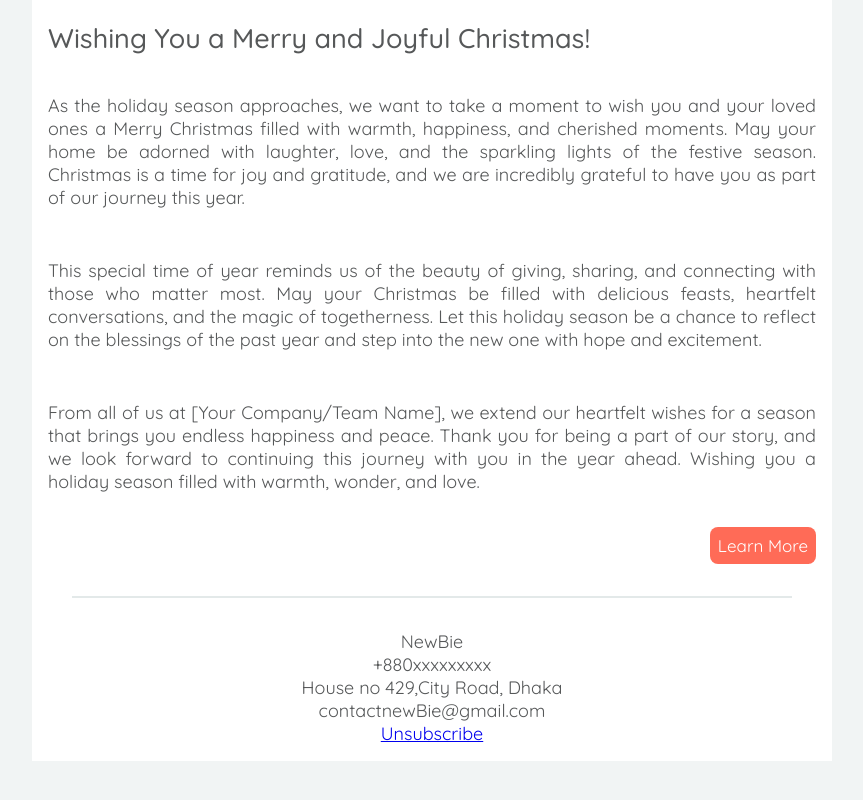
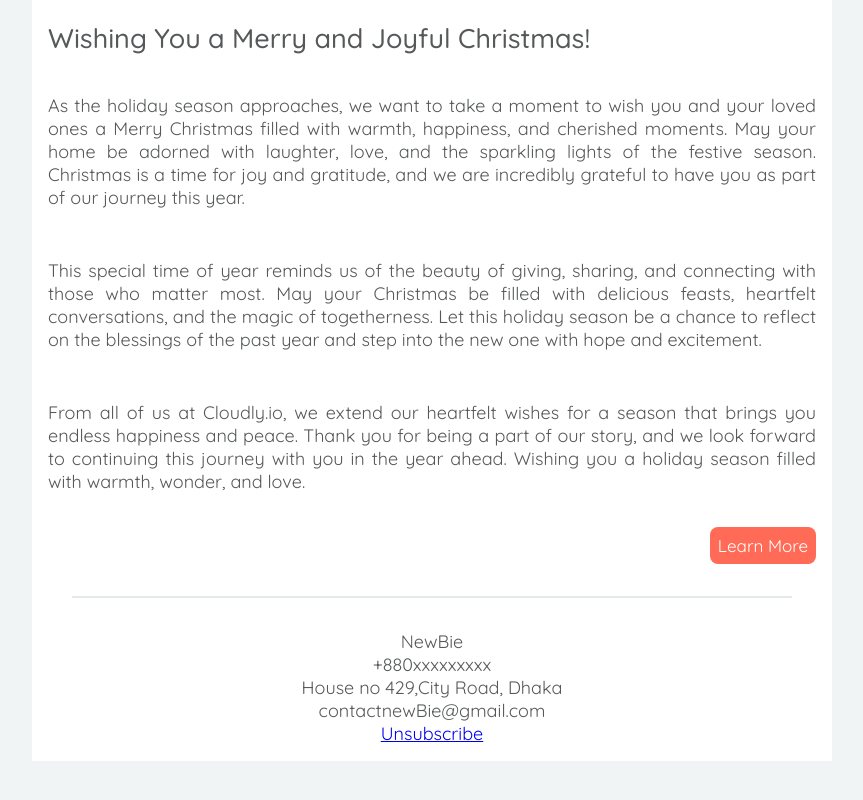
Before and after one commit to tusher1612/Email-Template, a plain HTML site: page index.html in a window 1280 px wide. Shown: the part 648-1448 px from the top of the page, without its empty margins (208-1071 px from the left). Drawn offline with Linux system fonts and the light colour scheme.

Commit message:
paragraph text changed

```diff
--- a/index.html
+++ b/index.html
@@ -34,7 +34,7 @@
     <p style="padding: 2%; text-align: justify;">
         This special time of year reminds us of the beauty of giving, sharing, and connecting with those who matter most. May your Christmas be filled with delicious feasts, heartfelt conversations, and the magic of togetherness. Let this holiday season be a chance to reflect on the blessings of the past year and step into the new one with hope and excitement.
     <p style="padding: 2%; text-align: justify;">
-        From all of us at [Your Company/Team Name], we extend our heartfelt wishes for a season that brings you endless happiness and peace. Thank you for being a part of our story, and we look forward to continuing this journey with you in the year ahead. Wishing you a holiday season filled with warmth, wonder, and love.
+        From all of us at Cloudly.io, we extend our heartfelt wishes for a season that brings you endless happiness and peace. Thank you for being a part of our story, and we look forward to continuing this journey with you in the year ahead. Wishing you a holiday season filled with warmth, wonder, and love.
     </p>
     <div style="float: right; margin: 0 2% 4% 0;">
         <a href="https://www.history.com/topics/christmas/history-of-christmas" target="_blank" style="float: right; border-radius: 8px; color: #fff; font-size: 17px; background-color: #FF6B57; padding: 8px; text-decoration: none;">Learn More</a>
```
